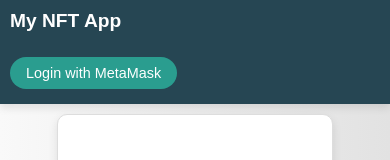
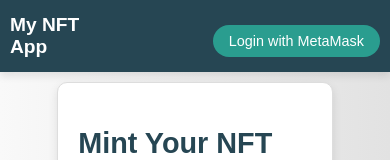
Before and after one commit to Seamus93/musicnotenft, a React (Create React App) app: page / in a window 390 px wide. Shown: the top 160 px of the page. Built offline with nearby package versions, Linux system fonts and the light colour scheme; no server answers.

Commit message:
update respo

```diff
--- a/src/styles/global.css
+++ b/src/styles/global.css
@@ -259,20 +259,20 @@
 @media (max-width: 540px) {
     /* Navbar */
     .navbar {
-        flex-direction: column;
-        align-items: flex-start; /* Allinea gli elementi della navbar a sinistra */
-        padding: 10px; /* Aggiungi padding per una migliore visualizzazione */
+        flex-direction: row; /* Disporre gli elementi in una riga */
+        justify-content: space-between; /* Spazio tra brand e link */
+        align-items: center; /* Allinea verticalmente gli elementi */
+        padding: 10px; /* Padding per una migliore visualizzazione */
     }
 
     .navbar-brand {
         font-size: 1.2em; /* Riduci leggermente la dimensione del testo */
-        margin-bottom: 10px; /* Aggiungi spazio sotto il brand */
+        margin: 0; /* Aggiungi spazio sotto il brand */
     }
 
     .navbar-links {
-        flex-direction: column; /* Disporre i link verticalmente */
-        align-items: flex-start; /* Allinea i link a sinistra */
-        width: 100%; /* Fai sì che occupino tutta la larghezza disponibile */
+        display: flex; /* Mostra i link come un elemento flex */
+        gap: 10px; /* Spazio tra i link */
     }
 
     .navbar-links a {
@@ -281,9 +281,9 @@
     }
 
     .login-button {
-        padding: 8px 16px; /* Adatta il padding per dispositivi più piccoli */
-        margin-top: 10px; /* Aggiungi spazio sopra il pulsante di login */
-        align-self: center; /* Centra il pulsante nella navbar */
+        padding: 8px 16px; /* Adatta il padding come necessario */
+        font-size: 0.9em; /* Riduci la dimensione del testo del pulsante di login */
+        margin-left: 20px; /* Aggiungi spazio a sinistra del pulsante di login */
     }
 
     /* Main Content */
```
